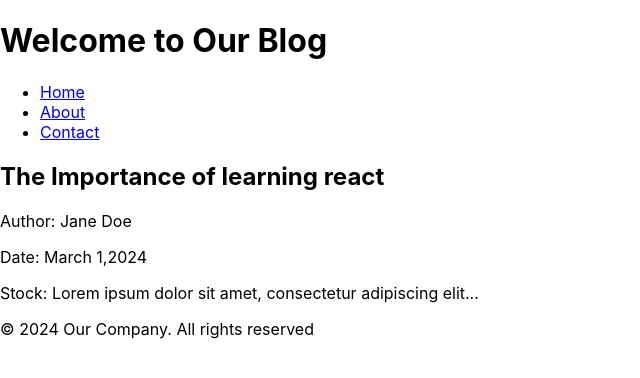
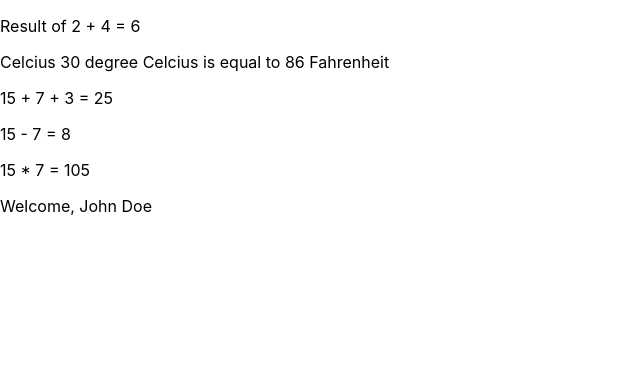
Before and after one commit to sourav7274/NeogP, a React (Create React App) app in the folder CW/test1/: page / in a window 1280 px wide. Shown: the top 378 px of the page, without its empty margins (0-640 px from the left). Built offline with nearby package versions, Linux system fonts and the light colour scheme.

Commit message:
IR1.5_CW

```diff
--- a/CW/test1/src/App.js
+++ b/CW/test1/src/App.js
@@ -1,61 +1,48 @@
 
 import './App.css';
 
-const bookD = {
-  id:1,
-  author:"Jane Doe",
-  date:"March 1,2024",
-  des:"Lorem ipsum dolor sit amet, consectetur adipiscing elit..."
+const Add = () => {
+  const a= 2
+  const b= 4
+  return(
+    <p>Result of {a} + {b} = {a+b}</p>
+  )
 }
 
-const BookDetails = ({book}) =>{
+const TempCal = () => {
+  const cel = 30
+  return(
+    <p>Celcius {cel} degree Celcius is equal to {cel*9/5 + 32} Fahrenheit</p>
+  )
+}
+
+const Combied = () =>{
+  const a = 15
+  const b = 7
+  const c= 3
   return(
     <div>
-      <h2>The Importance of learning react</h2>
-      <p>Author: {book.author}</p>
-      <p>Date: {book.date}</p>
-      <p>Stock: {book.des} </p>
+      <p>{a} + {b} + {c} = {a+b+c}</p>
+      <p>{a} - {b} = {a-b}</p>
+      <p>{a} * {b} = {a*b}</p>
     </div>
   )
 }
 
-const Footer = () =>{
-  return(
-    <footer>
-      <p>&copy; 2024 Our Company. All rights reserved</p>
-    </footer>
-  )
+const Welcome =()=>{
+ const  fname = "John"
+ const  lanme = "Doe"
+  return <p>{`Welcome, ${fname} ${lanme} `}</p>
+
 }
-
-const Header = () =>{
-  return(
-    <header>
-       <h1>Welcome to Our Blog</h1>
-       <nav>
-        <ul>
-          <li>
-            <a href='/'>Home</a>
-          </li>
-          <li>
-            <a href='/'>About</a>
-          </li>
-          <li>
-            <a href='/'>Contact</a>
-          </li>
-        </ul>
-       </nav>
-    </header>
-
-  )
-}
-
 function App() {
   return (
-    <di>
-    <Header/>
-      <BookDetails book={bookD} />
-      <Footer/>
-    </di>
+    <div>
+      <Add/>
+      <TempCal/>
+      <Combied/>
+      <Welcome/>
+    </div>
   );
 }
 
```
